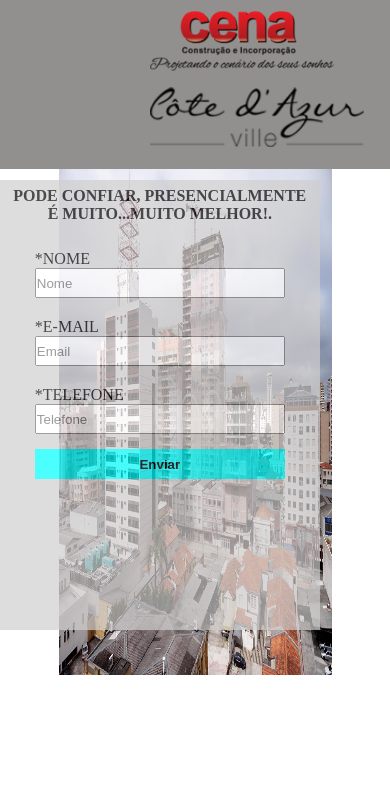
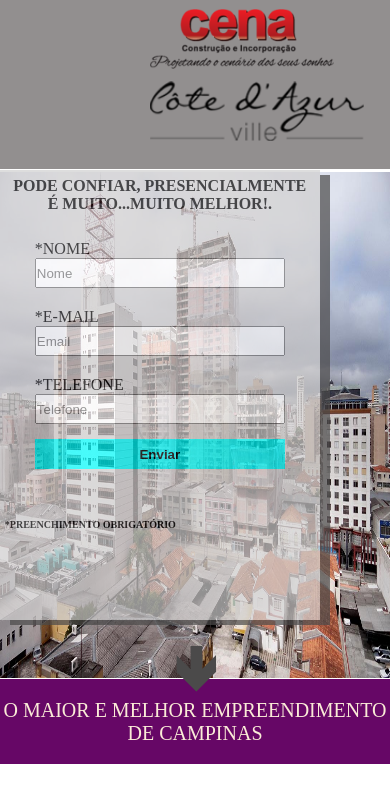
Before and after one commit to engfabiorogerio/Projeto-02-Danki-Code, a plain HTML site: page index.html in a window 390 px wide. Drawn offline with Linux system fonts and the light colour scheme.

Commit message:
Insert field CHAMADA; update bg-form and adjust responsivity

```diff
--- a/ASSETS/CSS/style.css
+++ b/ASSETS/CSS/style.css
@@ -2,7 +2,10 @@
     margin: 0;
     padding: 0;
     box-sizing: border-box;
+    height: auto;
 }
+
+.clear{clear: both;}
 
 header{
     background-color: rgb(146, 143, 143);
@@ -15,6 +18,7 @@ header{
 }
 header img {
     height: 60px;
+    margin: 0 auto;
 }
 
 .form-bg {
@@ -23,6 +27,8 @@ header img {
 }
 
 .form-bg img {
+    position: relative;
+    top: 3px;
     width: 70%;
     height: 80vh;
 
@@ -35,8 +41,10 @@ header img {
     width: 320px;
     height: 550px;
     background-color: rgb(208, 207, 207);
+    box-shadow: 10px 5px rgb(75, 74, 74);
     opacity: 0.7;
     transition: 1s;
+
 }
 .input-box h2{
     padding: 7px;
@@ -48,6 +56,14 @@ header img {
     text-transform: uppercase;
     padding-top: 20px;
     padding-left: 35px;
+    text-align: left;
+}
+
+.input-box h3 {
+    padding-top: 50px;
+    padding-left: 5px;
+    font-size: 10px;
+    text-transform: uppercase;
     text-align: left;
 }
 
@@ -92,6 +108,67 @@ input[type="submit"]:hover{
     cursor: pointer;
 }
 
+
+#text-property{
+    width: 100%;
+    background-color: rgb(102, 7, 102);
+    height: 10vh;
+}
+
+#text-property h2{
+    position: relative;
+    top: -90px;
+    font-size: 60px;
+    font-weight: bold;
+    color:rgb(75, 74, 74);
+    text-align: center;
+}
+
+#text-property h1 {
+    position: relative;
+    top: 20px;
+    text-transform: uppercase;
+    color:antiquewhite;
+    font-size: 30px;
+    text-align: center;
+    font-weight: normal;
+}
+@media screen and (max-width: 957px) {
+    #text-property > h1 {
+        font-size: 22px;
+    }
+    #text-property h2{
+        top: -80px;
+    }
+
+
+}
+
+@media screen and (max-width: 941px) {
+
+
+    .form-bg img{
+        width: 100%;
+        height: 60vh;
+    }
+    .input-box{
+    top: 100px;
+    right: 8%;
+    width: 320px;
+    height: 420px;
+
+}
+#text-property > h1 {
+    font-size: 17px;
+}
+
+}
+@media screen and (max-width: 700px) {
+    #text-property > h1 {
+        font-size: 18px;
+    }
+}
+
 @media screen and (max-width: 690px) {
     header{
         height: 20vh;
@@ -101,16 +178,37 @@ input[type="submit"]:hover{
     }
     header img {
         height: 60px;
-        margin: 6px 0;
+        margin: 4px 0;
     }
     .form-bg img{
         height: 70vh;
+        width: 100%;
     }
     .input-box{
         top: 200px;
         right: 25%;
         height: 450px;
         transition: 1s;
+    }
+
+    #text-property > h1 {
+        font-size: 22px;
+        text-align: center;
+        font-weight: normal;
+    }
+
+    #text-property h2{
+        position: relative;
+        top: -75px;
+        font-size: 60px;
+        font-weight: bold;
+        color:rgb(75, 74, 74);
+        text-align: center;
+    }
+}
+@media screen and (max-width: 591px) {
+    #text-property h2{
+        top: -100px;
     }
 }
 @media screen and (max-width: 575px) {
@@ -120,13 +218,42 @@ input[type="submit"]:hover{
     }
 
     .form-bg img{
+        width: 100%;
         height: 60vh;
     }
     .input-box{
-        top: 180px;
+        top: 170px;
         right: 18%;
         height: 450px;
         transition: 1s;
     }
 
+    #text-property{
+        height: 10vh;
+    }
+
+    #text-property h2{
+
+        top: -75px;
+    }
+
+    #text-property h1 {
+        font-size: 20px;
+        text-align: center;
+
 }
+
+@media screen and (max-width: 522px) {
+    #text-property h2{
+        top: -100px;
+}
+
+}
+@media screen and (max-width: 500px){
+    #text-property h2{
+        top: -100px;
+    }
+}
+
+
+}
--- a/index.html
+++ b/index.html
@@ -7,6 +7,7 @@
     <meta name="description" content="Projeto Experimental (Construção de Landing Page)">
     <meta name="author" content="Fabio Rogerio">
     <link rel="icon" type="image/x-icon" href="/ASSETS/Imagens/favicon.ico">
+    <link rel="stylesheet" href="https://cdnjs.cloudflare.com/ajax/libs/font-awesome/4.7.0/css/font-awesome.min.css">
     <link rel="stylesheet" href="/ASSETS/CSS/style.css">
     <title>Projeto Danki Code #2</title>
 </head>
@@ -28,9 +29,17 @@
                     <p>*Telefone</p>
                     <input type="tel" name="tel" placeholder="Telefone" required><br/>
                     <input type="submit" value="Enviar">
+                    <h3>*Preenchimento obrigatório</h3>
+
                 </div>
             </form>
         </div>
     </section>
+    <section id="text-property">
+        <h1>O maior e melhor empreendimento de Campinas</h1>
+        <h2>🡻</h2>
+
+    </section>
+    <div class="clear"></div>
 </body>
 </html>
```
